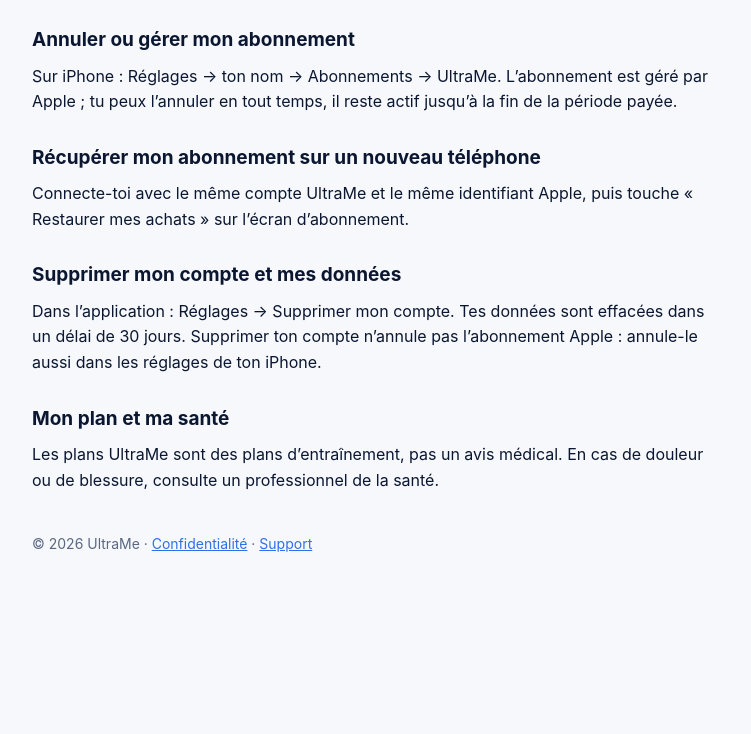
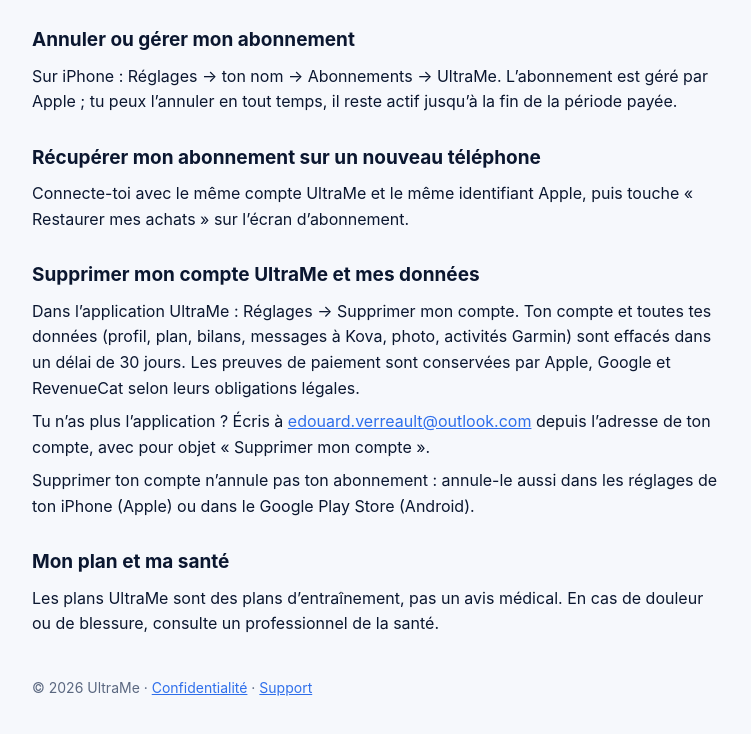
Before and after one commit to UltraMe-app/ultrame-app.github.io, a plain HTML site: page support.html in a window 1280 px wide. Shown: the part 198-932 px from the top of the page, without its empty margins (264-1015 px from the left). Before the commit the page ends 809 px from the top, so only its background shows below. Drawn offline with Linux system fonts and the light colour scheme.

Commit message:
Add files via upload

```diff
--- a/support.html
+++ b/support.html
@@ -13,7 +13,7 @@ footer{margin-top:40px;color:var(--soft);font-size:14px}</style></head>
 <h1>Support</h1><p>Une question, un bug ou un problème avec ton abonnement ? Écris-moi à <a href="mailto:edouard.verreault@outlook.com">edouard.verreault@outlook.com</a> et je te réponds le plus vite possible.</p>
 <h2>Annuler ou gérer mon abonnement</h2><p>Sur iPhone : Réglages → ton nom → Abonnements → UltraMe. L’abonnement est géré par Apple ; tu peux l’annuler en tout temps, il reste actif jusqu’à la fin de la période payée.</p>
 <h2>Récupérer mon abonnement sur un nouveau téléphone</h2><p>Connecte-toi avec le même compte UltraMe et le même identifiant Apple, puis touche « Restaurer mes achats » sur l’écran d’abonnement.</p>
-<h2>Supprimer mon compte et mes données</h2><p>Dans l’application : Réglages → Supprimer mon compte. Tes données sont effacées dans un délai de 30 jours. Supprimer ton compte n’annule pas l’abonnement Apple : annule-le aussi dans les réglages de ton iPhone.</p>
+<h2 id="supprimer">Supprimer mon compte UltraMe et mes données</h2><p>Dans l’application UltraMe : Réglages → Supprimer mon compte. Ton compte et toutes tes données (profil, plan, bilans, messages à Kova, photo, activités Garmin) sont effacés dans un délai de 30 jours. Les preuves de paiement sont conservées par Apple, Google et RevenueCat selon leurs obligations légales.</p><p>Tu n’as plus l’application ? Écris à <a href="mailto:edouard.verreault@outlook.com">edouard.verreault@outlook.com</a> depuis l’adresse de ton compte, avec pour objet « Supprimer mon compte ».</p><p>Supprimer ton compte n’annule pas ton abonnement : annule-le aussi dans les réglages de ton iPhone (Apple) ou dans le Google Play Store (Android).</p>
 <h2>Mon plan et ma santé</h2><p>Les plans UltraMe sont des plans d’entraînement, pas un avis médical. En cas de douleur ou de blessure, consulte un professionnel de la santé.</p>
 <footer>© 2026 UltraMe · <a href="confidentialite.html">Confidentialité</a> · <a href="support.html">Support</a></footer>
 </main></body></html>
```
Also changed, not shown: support-en.html (+1 -1 lines).
